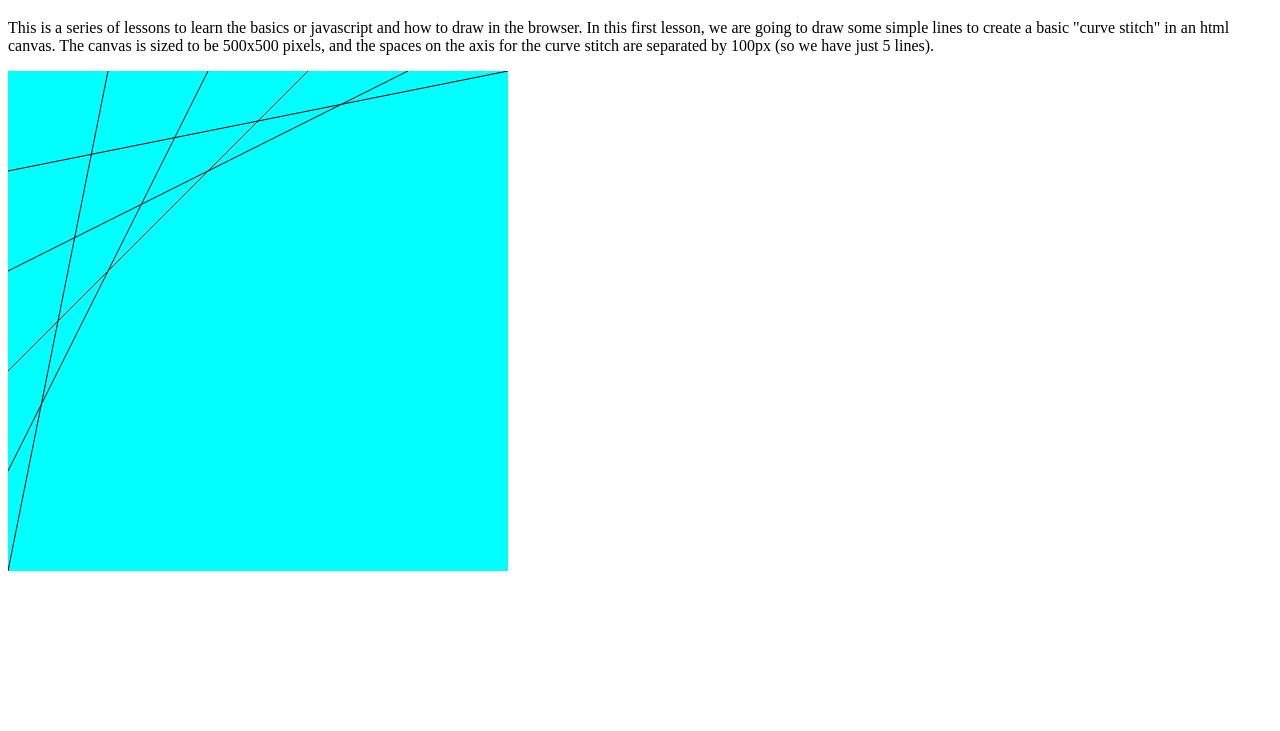
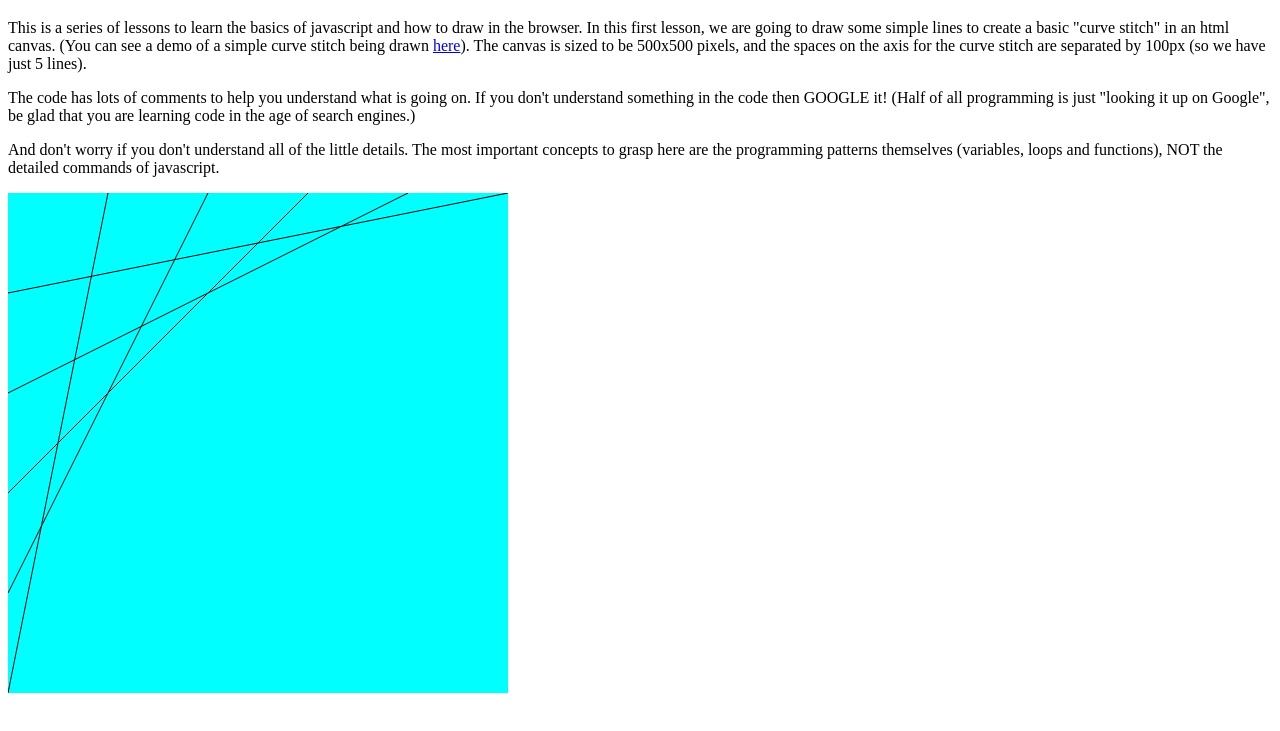
Before and after one commit to rndsmart/curve-stitching, a plain HTML site: page lesson1/index.html in a window 1280 px wide. Shown: the part 61-792 px from the top of the page. Drawn offline with Linux system fonts and the light colour scheme.

Commit message:
Improve lesson 1

```diff
--- a/lesson1/index.html
+++ b/lesson1/index.html
@@ -21,11 +21,25 @@
     <h1>Lesson 1: Basic Curve Stitch</h1>
 
     <p>
-      This is a series of lessons to learn the basics or javascript and how to
+      This is a series of lessons to learn the basics of javascript and how to
       draw in the browser. In this first lesson, we are going to draw some
-      simple lines to create a basic "curve stitch" in an html canvas. The
+      simple lines to create a basic "curve stitch" in an html canvas. (You can
+      see a demo of a simple curve stitch being drawn
+      <a href="https://www.youtube.com/watch?v=9WlMrcNNFog">here</a>). The
       canvas is sized to be 500x500 pixels, and the spaces on the axis for the
       curve stitch are separated by 100px (so we have just 5 lines).
+    </p>
+    <p>
+      The code has lots of comments to help you understand what is going on. If
+      you don't understand something in the code then GOOGLE it! (Half of all
+      programming is just "looking it up on Google", be glad that you are
+      learning code in the age of search engines.)
+    </p>
+    <p>
+      And don't worry if you don't understand all of the little details. The
+      most important concepts to grasp here are the programming patterns
+      themselves (variables, loops and functions), NOT the detailed commands of
+      javascript.
     </p>
 
     <!-- Here we create our canvas -->
```
